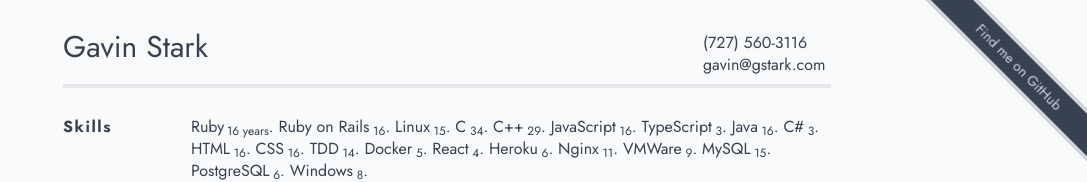
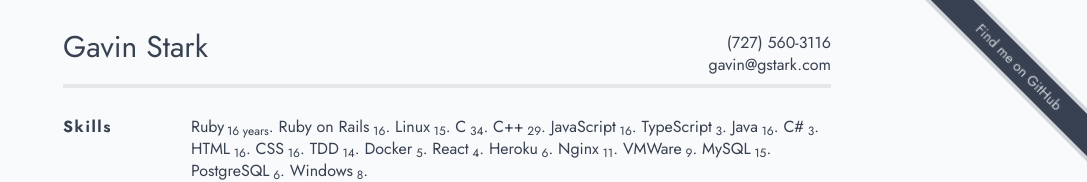
Before and after one commit to gstark/resume, a React (Vite) app: page / in a window 1280 px wide. Shown: the top 182 px of the page, without its empty margins (193-1280 px from the left). Built offline with nearby package versions, Linux system fonts and the light colour scheme.

Commit message:
Text align right for email + phone

```diff
--- a/src/App.tsx
+++ b/src/App.tsx
@@ -28,7 +28,7 @@ export function App() {
       <div className="mx-6 xl:mx-64 mb-20">
         <section className="grid grid-cols-12 border-b-4 sticky top-0 pt-8 pb-2 bg-gray-50 z-10">
           <p className="col-span-12 md:col-span-10 text-3xl">Gavin Stark</p>
-          <div className="col-span-12 md:col-span-2 leading-snug">
+          <div className="col-span-12 md:col-span-2 leading-snug md:text-right">
             <p>
               <a href="tel:727-560-3116">(727) 560-3116</a>
             </p>
```
